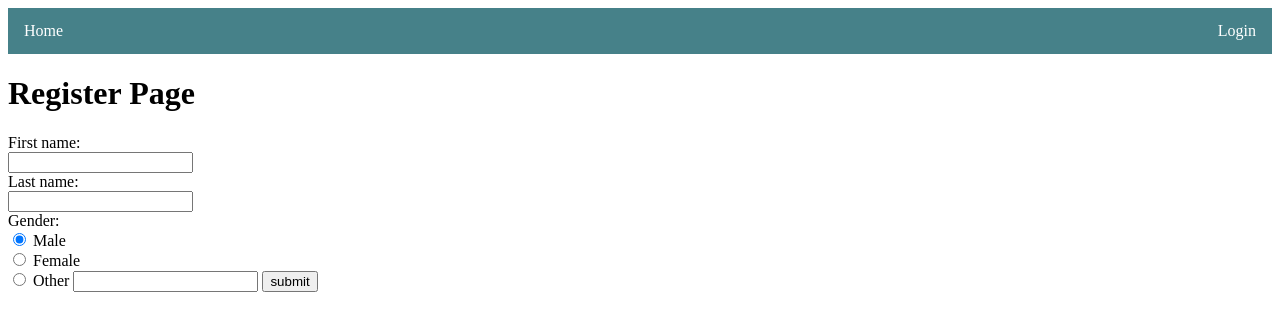
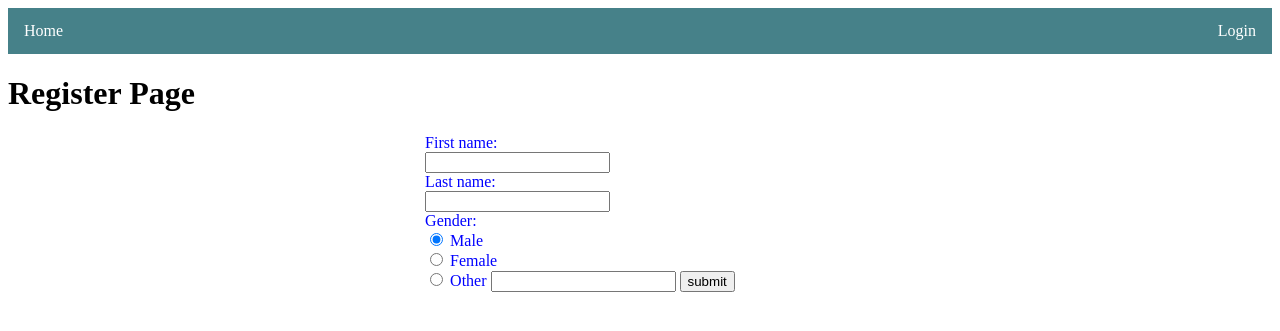
Before and after one commit to ah3311and55/myfinalproject, a Flask app: page /register in a window 1280 px wide. Shown: the top 331 px of the page. Run offline with Flask 2, Linux system fonts and the light colour scheme.

Commit message:
بعين الله

```diff
--- a/static/css/style.css
+++ b/static/css/style.css
@@ -47,5 +47,9 @@ img{
     margin-left:33%;
   }
 .button:hover{
-  background: white;
+  background: #00332E;
 }
+.form2{
+  margin-left: 33%;
+  color: blue;
+}
--- a/templates/register.html
+++ b/templates/register.html
@@ -2,22 +2,22 @@
 
 {% block body %}
 <h1>Register Page</h1>
-
+<div class="form2">
 <form action="/form" method="POST">
   First name:<br>
-  <input type="text" name="firstname"><br>
+  <input  type="text" name="firstname"><br>
   Last name:<br>
-  <input type="text" name="lastname">
+  <input  type="text" name="lastname">
   <br>Gender:<br>
-  <input type="radio" name="gender" value="male" checked> Male<br>
-  <input type="radio" name="gender" value="female"> Female<br>
+  <input  type="radio" name="gender" value="male" checked> Male<br>
+  <input  type="radio" name="gender" value="female"> Female<br>
 
   <input type="radio" name="gender" value="other"> Other
   <input type="text"  name="message">
   <input type="submit" value="submit">
 
 </form>
-
+</div>
 <!-- TODO: implement register page -->
 
 {% endblock %}
```
